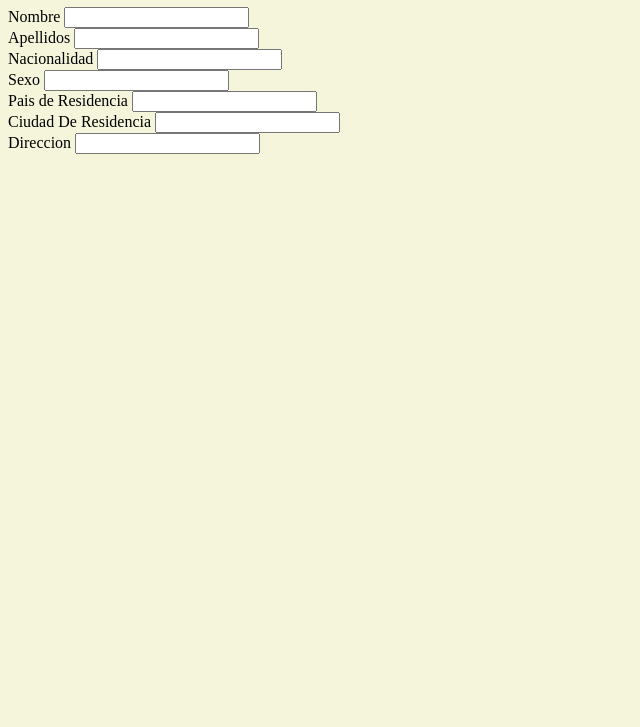
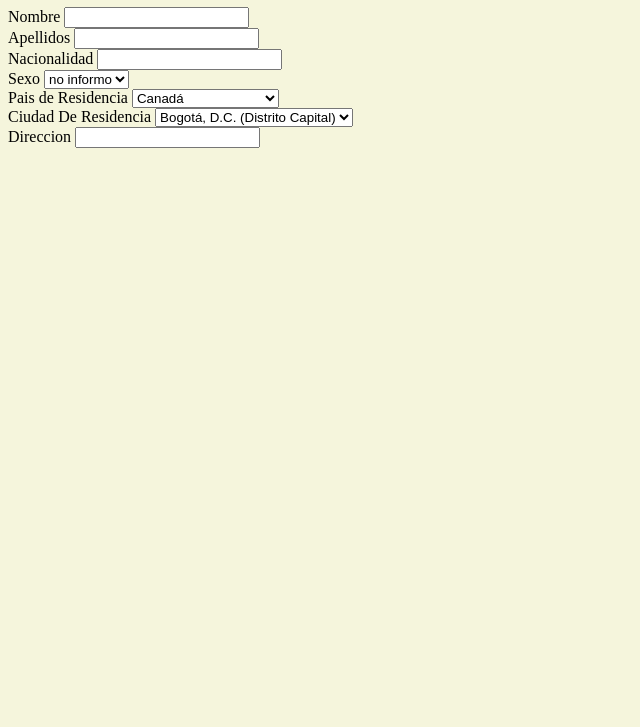
Before and after one commit to juandavidg0mez/Perfumeria-ACME, a plain HTML site: page html/datos-personales.html in a window 1280 px wide. Shown: the part 73-800 px from the top of the page, without its empty margins (0-640 px from the left). Drawn offline with Linux system fonts and the light colour scheme.

Commit message:
Agregado de mas opciones

```diff
--- a/html/datos-personales.html
+++ b/html/datos-personales.html
@@ -22,14 +22,63 @@
         <label for="">Nacionalidad</label>
         <input type="text" >
         <br>
-        <label for="">Sexo</label>
-        <input type="text" >
+        <label for="sexo">Sexo</label>
+        <select name="Mujer" id="sexo">
+            <option value="no informo">no informo</option>
+           <option value="hombre">Hombre</option>
+           <option value="otro">otro</option>
+           <option value="mujer">Mujer</option>
+        </select>
+
         <br>
         <label for="">Pais de Residencia</label>
-        <input type="text" >
+        <select id="paises" name="paises">
+            <option value="canada">Canadá</option>
+            <option value="estados-unidos">Estados Unidos</option>
+            <option value="mexico">México</option>
+
+            <!-- América Central -->
+            <optgroup label="América Central">
+                <option value="belice">Belice</option>
+                <option value="costa-rica">Costa Rica</option>
+                <option value="el-salvador">El Salvador</option>
+                <option value="guatemala">Guatemala</option>
+                <option value="honduras">Honduras</option>
+                <option value="nicaragua">Nicaragua</option>
+                <option value="panama">Panamá</option>
+            </optgroup>
+
+            <!-- América del Sur -->
+            <optgroup label="América del Sur">
+                <option value="argentina">Argentina</option>
+                <option value="bolivia">Bolivia</option>
+                <option value="brasil">Brasil</option>
+                <!-- Puedes incluir más países aquí -->
+            </optgroup>
+
+            <!-- Caribe -->
+            <optgroup label="Caribe">
+                <option value="antigua-barbuda">Antigua y Barbuda</option>
+                <option value="bahamas">Bahamas</option>
+                <option value="barbados">Barbados</option>
+                <!-- Puedes incluir más países aquí -->
+            </optgroup>
+        </select>
+
         <br>
         <label for="">Ciudad De Residencia</label>
-        <input type="text" >
+        <select id="municipios" name="municipios">
+            <option value="bogota">Bogotá, D.C. (Distrito Capital)</option>
+            <option value="medellin">Medellín (Antioquia)</option>
+            <option value="cali">Cali (Valle del Cauca)</option>
+            <option value="barranquilla">Barranquilla (Atlántico)</option>
+            <option value="cartagena">Cartagena (Bolívar)</option>
+            <option value="cucuta">Cúcuta (Norte de Santander)</option>
+            <option value="bucaramanga">Bucaramanga (Santander)</option>
+            <option value="pereira">Pereira (Risaralda)</option>
+            <option value="santa-marta">Santa Marta (Magdalena)</option>
+            <option value="manizales">Manizales (Caldas)</option>
+        </select>
         <br>
         <label for="">Direccion</label>
         <input type="text" >
```
